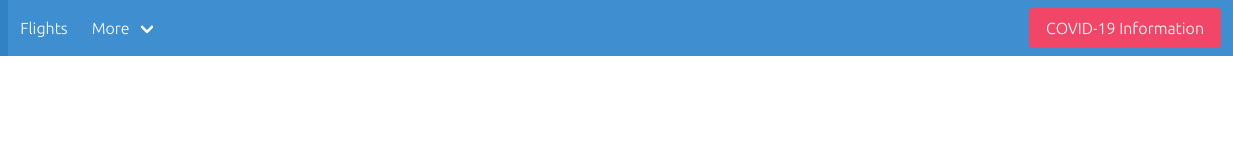
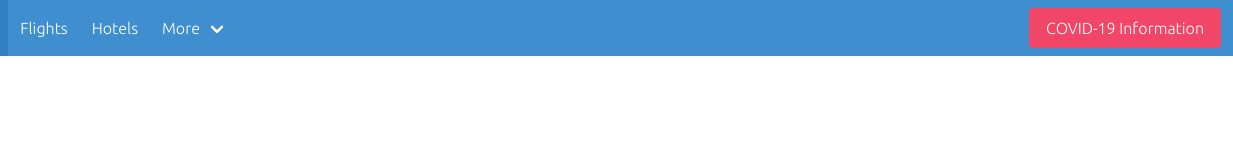
Before and after one commit to andwilson36/Ticket_Project_One, a plain HTML site: page search.html in a window 1280 px wide. Shown: the full height of the page, 47-1280 px from the left. Drawn offline with nearby package versions, Linux system fonts and the light colour scheme; no server answers.

Commit message:
added hotel to nav bar in search.html

```diff
--- a/search.html
+++ b/search.html
@@ -29,6 +29,9 @@
           <div class="navbar-start">
             <a class="navbar-item">
               Flights
+            </a>
+            <a class="navbar-item hotels-btn">
+              Hotels
             </a>
             <div class="navbar-item has-dropdown is-hoverable">
               <a class="navbar-link">
```
